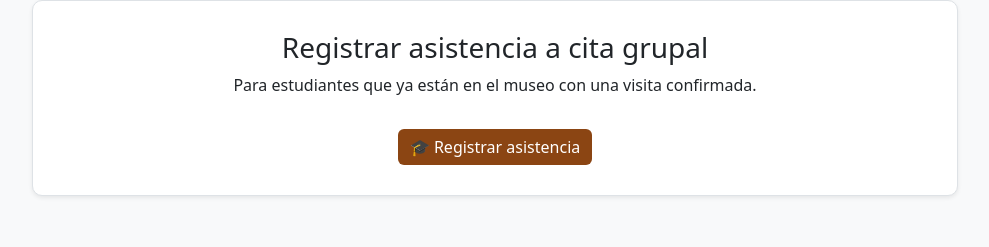
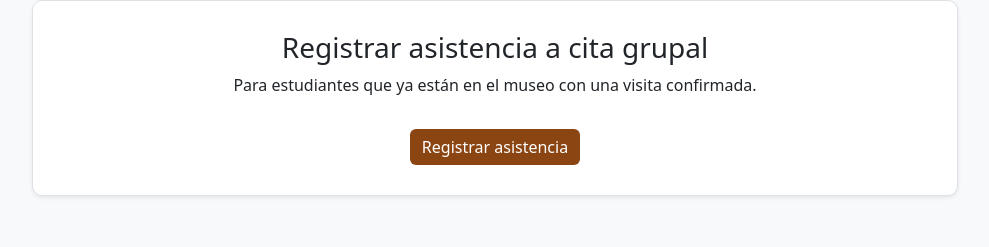
Before and after one commit to EmbryoPass/EmbryoPass, a Flask app: page /inicio in a window 1280 px wide. Shown: the part 553-800 px from the top of the page, without its empty margins (145-1134 px from the left). Run offline with Flask 3, Linux system fonts and the light colour scheme.

Commit message:
Update index.html

```diff
--- a/templates/index.html
+++ b/templates/index.html
@@ -84,7 +84,7 @@
       <div class="option-card text-center bg-white shadow-sm">
         <h3 class="option-title">Registrar asistencia a cita grupal</h3>
         <p>Para estudiantes que ya están en el museo con una visita confirmada.</p>
-        <a href="{{ url_for('registrar_asistencia_grupal') }}" class="btn btn-cafe mt-3">🎓 Registrar asistencia</a>
+        <a href="{{ url_for('registrar_asistencia_grupal') }}" class="btn btn-cafe mt-3">Registrar asistencia</a>
       </div>
     </div>
   </div>
```
